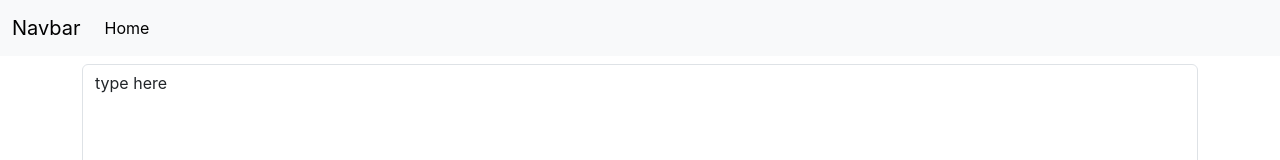
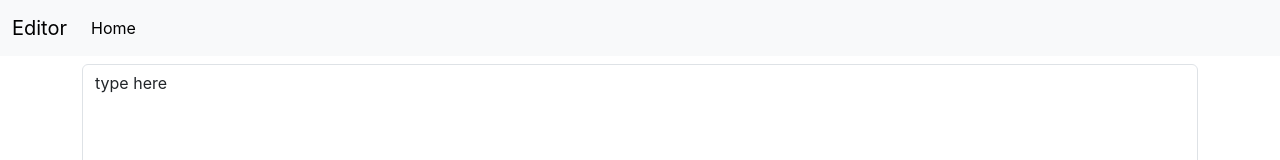
Before and after one commit to Tushar-git6612/UserFace, a React (Create React App) app: page / in a window 1280 px wide. Shown: the top 160 px of the page. Built offline with nearby package versions, Linux system fonts and the light colour scheme.

Commit message:
successfully added

```diff
--- a/src/Components/Navbar.jsx
+++ b/src/Components/Navbar.jsx
@@ -7,7 +7,7 @@ export default class Navbar extends Component {
         <nav className="navbar navbar-expand-lg bg-body-tertiary">
           <div className="container-fluid">
             <a className="navbar-brand" href="/">
-              Navbar
+              Editor
             </a>
             <button
               className="navbar-toggler"
```
